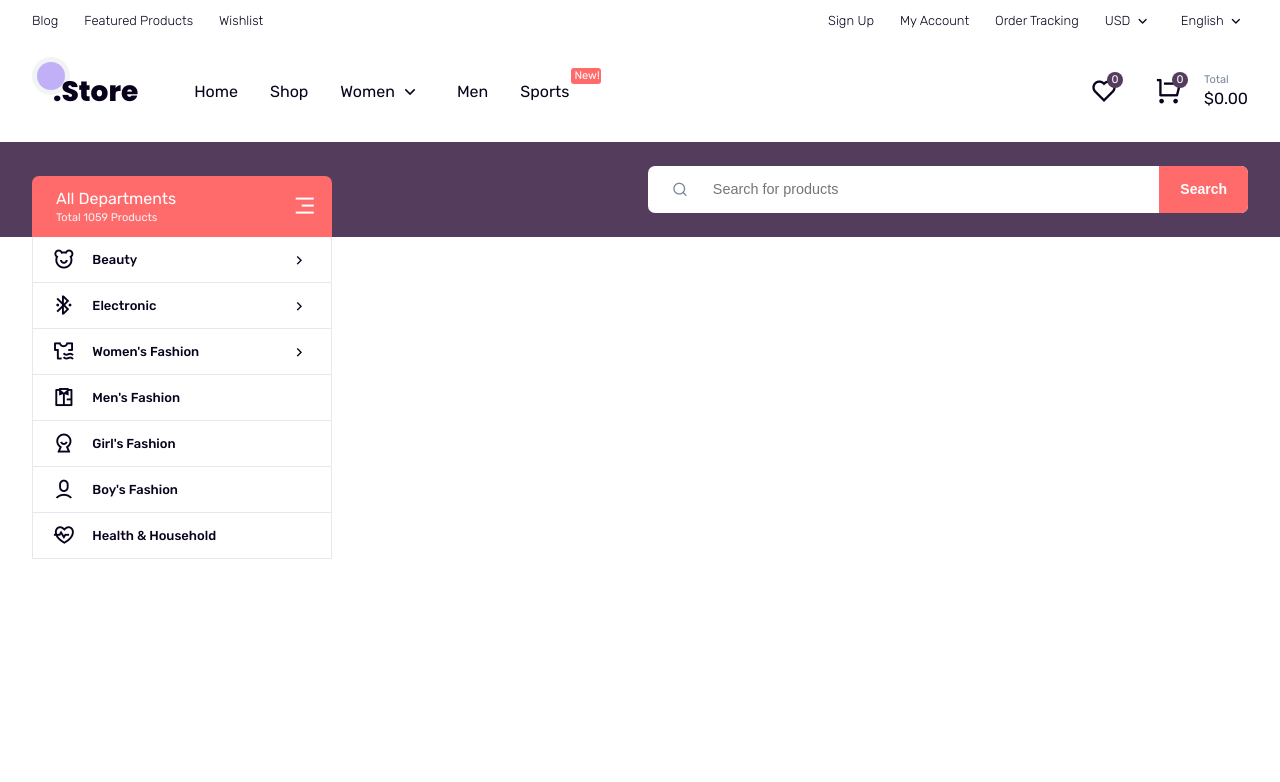
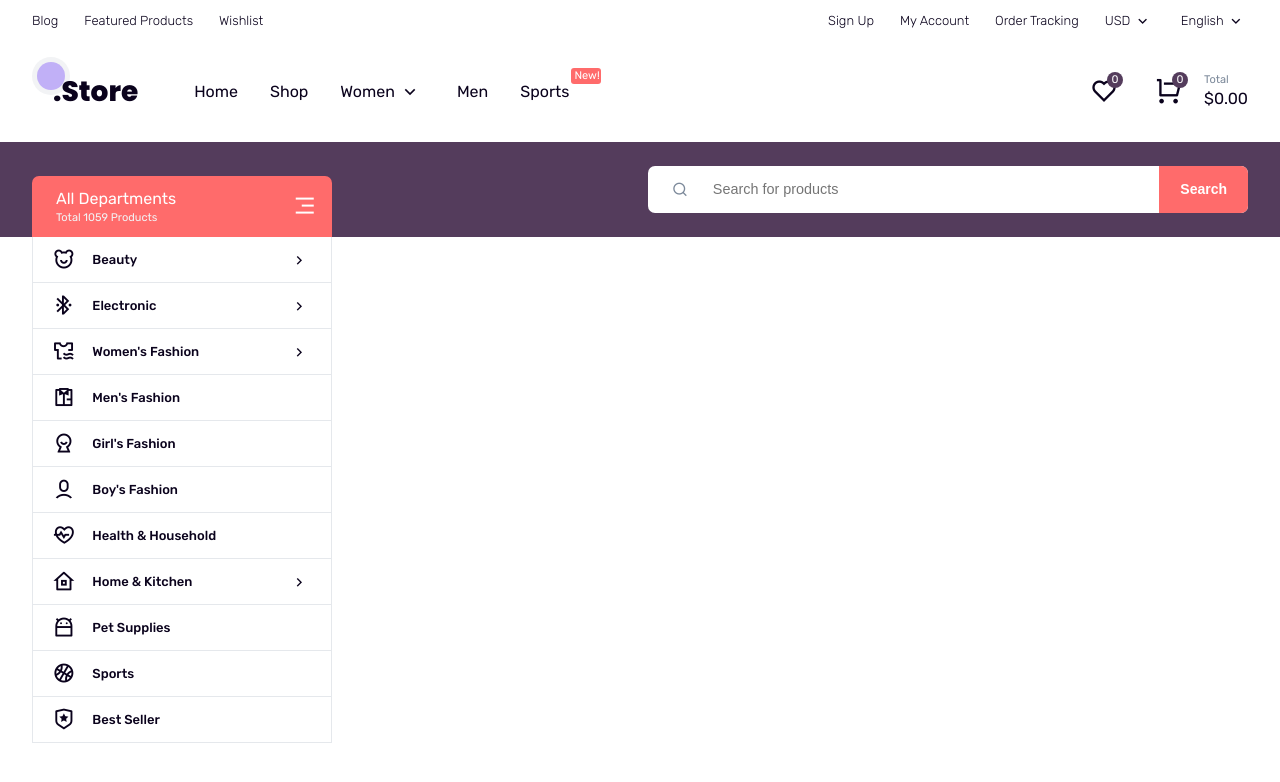
Before and after one commit to kamrulcse404/e-design, a plain HTML site: page index.html in a window 1280 px wide. Drawn offline with nearby package versions, Linux system fonts and the light colour scheme.

Commit message:
department list done

```diff
--- a/index.html
+++ b/index.html
@@ -288,7 +288,34 @@
                         </a>
                       </li>
 
+                      <li class="has-child homekit">
+                        <a href="#">
+                          <div class="icon-large"><i class="ri-home-8-line"></i></div>
+                          Home & Kitchen
+                          <div class="icon-small"><i class="ri-arrow-right-s-line"></i></div>
+                        </a>
+                      </li>
 
+                      <li>
+                        <a href="#">
+                          <div class="icon-large"><i class="ri-android-line"></i></div>
+                          Pet Supplies
+                        </a>
+                      </li>
+
+                      <li>
+                        <a href="#">
+                          <div class="icon-large"><i class="ri-basketball-line"></i></div>
+                          Sports
+                        </a>
+                      </li>
+
+                      <li>
+                        <a href="#">
+                          <div class="icon-large"><i class="ri-shield-star-line"></i></div>
+                          Best Seller
+                        </a>
+                      </li>
 
 
                     </ul>
```
